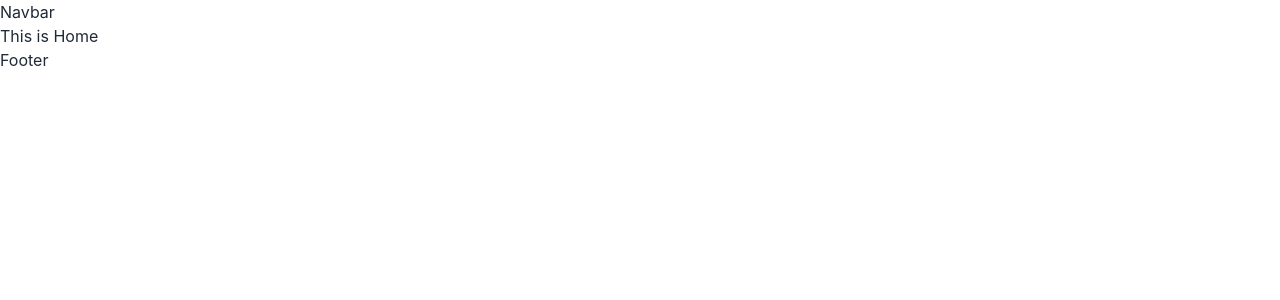
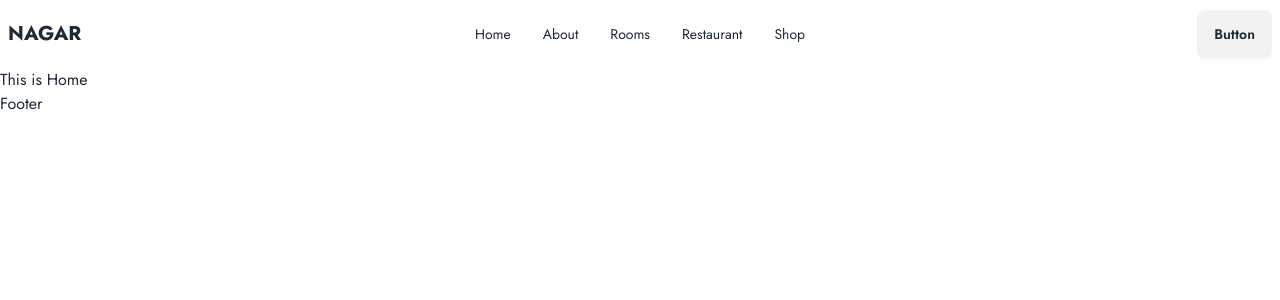
Before and after one commit to peuldev/nagar-hotel-booking-client, a React (Vite) app: page / in a window 1280 px wide. Shown: the top 300 px of the page. Built offline with nearby package versions, Linux system fonts and the light colour scheme.

Commit message:
add navbar use google font

```diff
--- a/src/Pages/Shared/Navbar.jsx
+++ b/src/Pages/Shared/Navbar.jsx
@@ -1,9 +1,60 @@
 import React from "react";
 
 const Navbar = () => {
+  const navLinkis = (
+    <>
+      <li>
+        <a>Home</a>
+      </li>
+      <li>
+        <a>About</a>
+      </li>
+      <li>
+        <a>Rooms</a>
+      </li>
+      <li>
+        <a>Restaurant</a>
+      </li>
+      <li>
+        <a>Shop</a>
+      </li>
+    </>
+  );
   return (
-    <div>
-      <h1>Navbar</h1>
+    <div className="navbar bg-base-100">
+      <div className="navbar-start">
+        <div className="dropdown">
+          <div tabIndex={0} role="button" className="btn btn-ghost lg:hidden">
+            <svg
+              xmlns="http://www.w3.org/2000/svg"
+              className="h-5 w-5"
+              fill="none"
+              viewBox="0 0 24 24"
+              stroke="currentColor"
+            >
+              <path
+                strokeLinecap="round"
+                strokeLinejoin="round"
+                strokeWidth="2"
+                d="M4 6h16M4 12h8m-8 6h16"
+              />
+            </svg>
+          </div>
+          <ul
+            tabIndex={0}
+            className="menu menu-sm dropdown-content mt-3 z-[1] p-2 shadow bg-base-100 rounded-box w-52"
+          >
+            {navLinkis}
+          </ul>
+        </div>
+        <a className="text-xl font-bold">NAGAR</a>
+      </div>
+      <div className="navbar-center hidden lg:flex">
+        <ul className="menu menu-horizontal px-1">{navLinkis}</ul>
+      </div>
+      <div className="navbar-end">
+        <a className="btn">Button</a>
+      </div>
     </div>
   );
 };
--- a/src/Root/Root.jsx
+++ b/src/Root/Root.jsx
@@ -5,7 +5,7 @@ import Footer from "../Pages/Shared/Footer";
 
 const Root = () => {
   return (
-    <div>
+    <div className="font-primary">
       <Navbar></Navbar>
       <Outlet></Outlet>
       <Footer></Footer>
--- a/src/index.css
+++ b/src/index.css
@@ -1,6 +1,5 @@
-:root {
-  font-family: Inter, system-ui, Avenir, Helvetica, Arial, sans-serif;
-}
+@import url("https://fonts.googleapis.com/css2?family=Jost:wght@400;500;600;700;800&display=swap");
+
 @tailwind base;
 @tailwind components;
 @tailwind utilities;
--- a/tailwind.config.js
+++ b/tailwind.config.js
@@ -2,7 +2,11 @@
 export default {
   content: ["./index.html", "./src/**/*.{js,ts,jsx,tsx}"],
   theme: {
-    extend: {},
+    extend: {
+      fontFamily: {
+        primary: ["'Jost', sans-serif"],
+      },
+    },
   },
   plugins: [require("daisyui")],
 };
```
